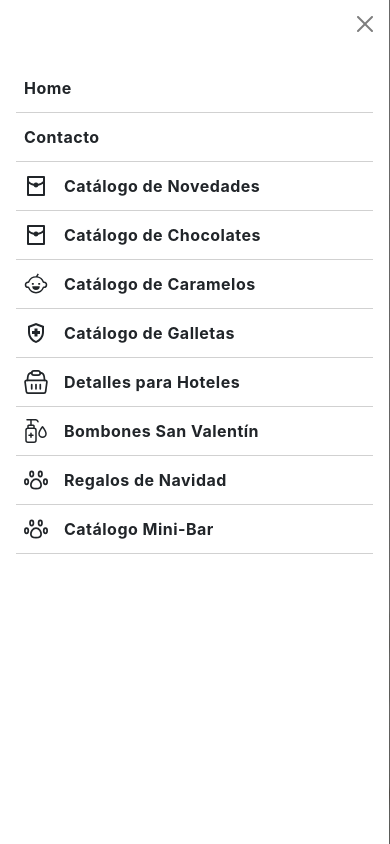
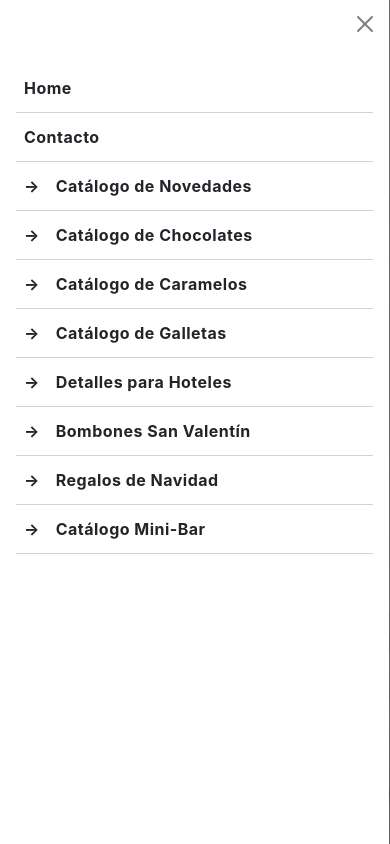
Before and after one commit to lluischess/angular-logola, an Angular app: page / in a window 390 px wide. Both pictures are taken after a click on the button 298 px from the left and 70 px from the top of the page. Shown: the top 844 px of the page. Built offline with nearby package versions, Linux system fonts and the light colour scheme.

Commit message:
solucionar errores frontoffice

```diff
--- a/src/app/banner/banner.component.css
+++ b/src/app/banner/banner.component.css
@@ -16,6 +16,23 @@
   display: flex;
   align-items: center;
   justify-content: center;
+}
+
+/* Estilos específicos para móvil */
+@media (max-width: 768px) {
+  .carousel-slide:nth-child(2) {
+    align-items: flex-start;
+    padding-top: 2rem;
+  }
+
+  .carousel-slide:nth-child(2) .container-lg {
+    padding-top: 1rem;
+  }
+
+  .carousel-slide:nth-child(2) .col-lg-6 {
+    padding-top: 1rem !important;
+    margin-top: 1rem !important;
+  }
 }
 
 .carousel-control {
--- a/src/app/cart/cart.component.html
+++ b/src/app/cart/cart.component.html
@@ -98,6 +98,12 @@
           <input type="text" id="company" class="form-control" formControlName="company">
         </div>
 
+        <!-- Dirección (opcional) -->
+        <div class="mb-3">
+          <label for="address" class="form-label">Dirección</label>
+          <input type="text" id="address" class="form-control" formControlName="address" placeholder="Calle, número, ciudad, código postal">
+        </div>
+
         <!-- Logotipo (opcional) -->
         <div class="mb-3">
           <label for="logo" class="form-label">Logotipo</label>
--- a/src/app/cart/cart.component.ts
+++ b/src/app/cart/cart.component.ts
@@ -92,6 +92,7 @@ export class CartComponent implements AfterViewInit {
       name: ['', Validators.required],
       phone: ['', [Validators.required, Validators.pattern(/^[0-9\s]+$/)]],  // Solo números y espacios
       company: [''],  // Campo opcional
+      address: [''],  // Campo opcional para dirección
       logo: [null],  // Campo opcional para archivo de logotipo
       acceptTerms: [false, Validators.requiredTrue],
       receiveOffers: [false]  // Checkbox opcional para ofertas
@@ -234,6 +235,7 @@ export class CartComponent implements AfterViewInit {
     formData.append('name', this.termsForm.get('name')?.value?.trim());
     formData.append('phone', this.termsForm.get('phone')?.value?.trim());
     formData.append('company', this.termsForm.get('company')?.value?.trim() || '');
+    formData.append('address', this.termsForm.get('address')?.value?.trim() || '');
     formData.append('receiveOffers', this.termsForm.get('receiveOffers')?.value);
     formData.append('recaptchaResponse', this.recaptchaResponse);
 
@@ -289,6 +291,7 @@ export class CartComponent implements AfterViewInit {
       name: '',
       phone: '',
       company: '',
+      address: '',
       logo: null,
       acceptTerms: false,
       receiveOffers: false
--- a/src/app/nav/nav.component.html
+++ b/src/app/nav/nav.component.html
@@ -20,49 +20,49 @@
       </li>
       <li class="nav-item border-dashed">
         <a [routerLink]="['/productos/novedades']" data-bs-dismiss="offcanvas" class="nav-link d-flex align-items-center gap-3 text-dark p-2">
-          <svg width="24" height="24" viewBox="0 0 24 24"><use xlink:href="#spices"></use></svg>
+          <span class="arrow">→</span>
           <span>Catálogo de Novedades</span>
         </a>
       </li>
       <li class="nav-item border-dashed">
         <a [routerLink]="['/productos/chocolates']" data-bs-dismiss="offcanvas" class="nav-link d-flex align-items-center gap-3 text-dark p-2">
-          <svg width="24" height="24" viewBox="0 0 24 24"><use xlink:href="#spices"></use></svg>
+          <span class="arrow">→</span>
           <span>Catálogo de Chocolates</span>
         </a>
       </li>
       <li class="nav-item border-dashed">
         <a [routerLink]="['/productos/caramelos']" data-bs-dismiss="offcanvas" class="nav-link d-flex align-items-center gap-3 text-dark p-2">
-          <svg width="24" height="24" viewBox="0 0 24 24"><use xlink:href="#baby"></use></svg>
+          <span class="arrow">→</span>
           <span>Catálogo de Caramelos</span>
         </a>
       </li>
       <li class="nav-item border-dashed">
         <a [routerLink]="['/productos/galletas']" data-bs-dismiss="offcanvas" class="nav-link d-flex align-items-center gap-3 text-dark p-2">
-          <svg width="24" height="24" viewBox="0 0 24 24"><use xlink:href="#health"></use></svg>
+          <span class="arrow">→</span>
           <span>Catálogo de Galletas</span>
         </a>
       </li>
       <li class="nav-item border-dashed">
         <a [routerLink]="['/productos/hoteles']" data-bs-dismiss="offcanvas" class="nav-link d-flex align-items-center gap-3 text-dark p-2">
-          <svg width="24" height="24" viewBox="0 0 24 24"><use xlink:href="#household"></use></svg>
+          <span class="arrow">→</span>
           <span>Detalles para Hoteles</span>
         </a>
       </li>
       <li class="nav-item border-dashed">
         <a [routerLink]="['/productos/bombones']" data-bs-dismiss="offcanvas" class="nav-link d-flex align-items-center gap-3 text-dark p-2">
-          <svg width="24" height="24" viewBox="0 0 24 24"><use xlink:href="#personal"></use></svg>
+          <span class="arrow">→</span>
           <span>Bombones San Valentín</span>
         </a>
       </li>
       <li class="nav-item border-dashed">
         <a [routerLink]="['/productos/navidad']" data-bs-dismiss="offcanvas" class="nav-link d-flex align-items-center gap-3 text-dark p-2">
-          <svg width="24" height="24" viewBox="0 0 24 24"><use xlink:href="#pet"></use></svg>
+          <span class="arrow">→</span>
           <span>Regalos de Navidad</span>
         </a>
       </li>
       <li class="nav-item border-dashed">
         <a [routerLink]="['/productos/minibar']" data-bs-dismiss="offcanvas" class="nav-link d-flex align-items-center gap-3 text-dark p-2">
-          <svg width="24" height="24" viewBox="0 0 24 24"><use xlink:href="#pet"></use></svg>
+          <span class="arrow">→</span>
           <span>Catálogo Mini-Bar</span>
         </a>
       </li>
```
